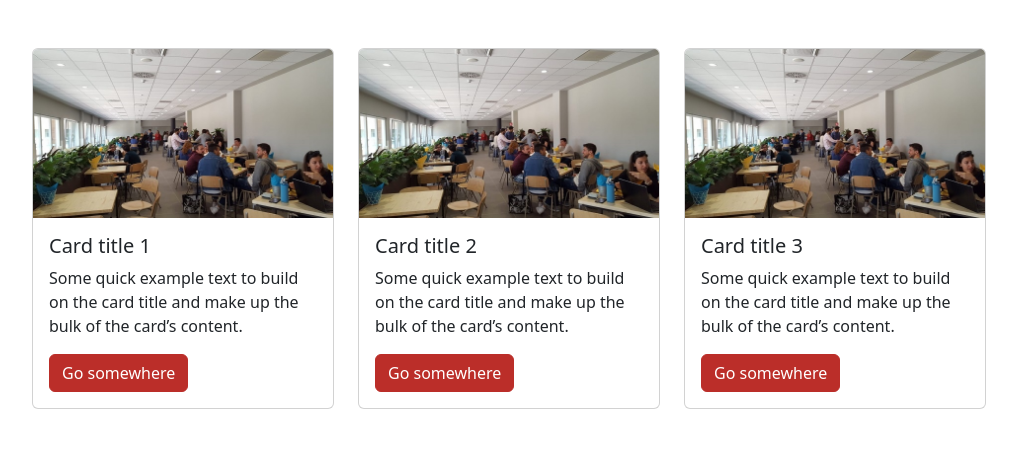
After one commit to EnryBarto/TWEB25-alma-mensa, a PHP site: page /cards.html in a window 1280 px wide. The commit adds this page. Shown: the top 456 px of the page, without its empty margins (131-1148 px from the left). Run offline with PHP 8.4, Linux system fonts and the light colour scheme.

Commit message:
gui: Added navbar and cards

```diff
--- /dev/null
+++ b/src/cards.html
@@ -0,0 +1,49 @@
+<!doctype html>
+<html lang="it">
+
+<head>
+    <meta charset="utf-8" />
+    <meta name="viewport" content="width=device-width, initial-scale=1" />
+
+    <!-- Bootstrap CSS -->
+    <link href="css/custom.css" rel="stylesheet">
+
+    <title>Cards</title>
+</head>
+
+<body class="container-fluid p-0 overflow-x-hidden">
+    <div class="row justify-content-center g-4 py-5">
+        <div class="col-10 col-md-5 col-xl-3">
+            <div class="card h-100">
+                <img src="img/Volume.jpg" class="card-img-top" alt="">
+                <div class="card-body">
+                    <h5 class="card-title">Card title 1</h5>
+                    <p class="card-text">Some quick example text to build on the card title and make up the bulk of the card’s content.</p>
+                    <a href="#" class="btn btn-primary mt-auto">Go somewhere</a>
+                </div>
+            </div>
+        </div>
+        <div class="col-10 col-md-5 col-xl-3">
+            <div class="card h-100">
+                <img src="img/Volume.jpg" class="card-img-top" alt="">
+                <div class="card-body">
+                    <h5 class="card-title">Card title 2</h5>
+                    <p class="card-text">Some quick example text to build on the card title and make up the bulk of the card’s content.</p>
+                    <a href="#" class="btn btn-primary mt-auto">Go somewhere</a>
+                </div>
+            </div>
+        </div>
+        <div class="col-10 col-md-5 col-xl-3">
+            <div class="card h-100">
+                <img src="img/Volume.jpg" class="card-img-top" alt="">
+                <div class="card-body">
+                    <h5 class="card-title">Card title 3</h5>
+                    <p class="card-text">Some quick example text to build on the card title and make up the bulk of the card’s content.</p>
+                    <a href="#" class="btn btn-primary mt-auto">Go somewhere</a>
+                </div>
+            </div>
+        </div>
+    </div>
+</body>
+
+</html>
--- a/src/scss/custom.scss
+++ b/src/scss/custom.scss
@@ -1,17 +1,22 @@
-// Required
+$primary: #bb2e29;
+$navbar-dark-color: rgba(255, 255, 255, 0.85);
+$navbar-dark-hover-color: rgb(255, 255, 255);
+
 @import "../node_modules/bootstrap/scss/functions";
-
-// Required
 @import "../node_modules/bootstrap/scss/variables";
 @import "../node_modules/bootstrap/scss/variables-dark";
 @import "../node_modules/bootstrap/scss/maps";
 @import "../node_modules/bootstrap/scss/mixins";
 @import "../node_modules/bootstrap/scss/root";
 
-$primary: #bb2e29;
-// merge with existing $theme-colors map
 $theme-colors: map-merge($theme-colors, (
   "primary": $primary
 ));
 
+.navbar-nav .nav-link {
+    &:hover {
+        text-decoration: underline !important;
+    }
+}
+
 @import "../node_modules/bootstrap/scss/bootstrap";
```
Also changed, not shown: src/index.html (+40 -3 lines), package-lock.json, src/css/custom.css, src/img/Volume.jpg (added), 1 other file.
